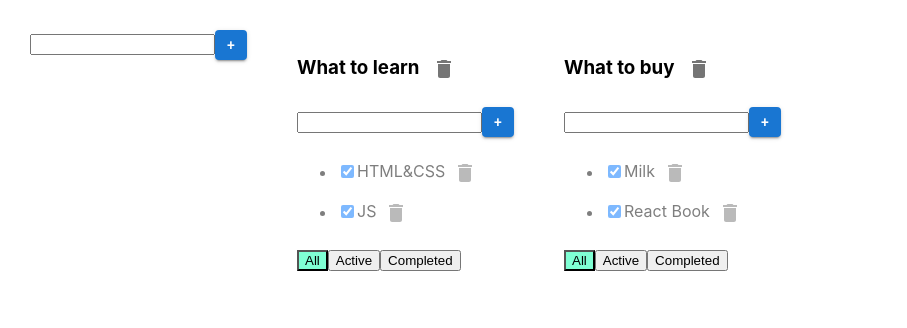
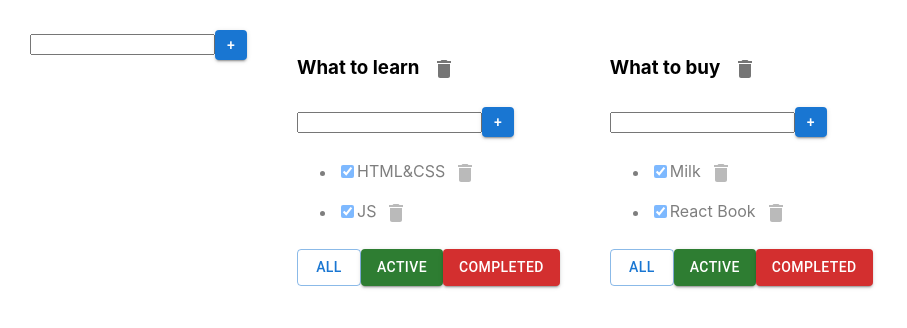
Before and after one commit to Alex-hapa/ToDoit-kamasutra, a React (Create React App) app: page / in a window 1280 px wide. Shown: the top 328 px of the page, without its empty margins (0-907 px from the left). Built offline with nearby package versions, Linux system fonts and the light colour scheme.

Commit message:
add styles to buttons to filter tasks

```diff
--- a/src/Todolist.tsx
+++ b/src/Todolist.tsx
@@ -4,6 +4,7 @@ import {AddItemForm} from './AddItemForm';
 import {EditableSpan} from './EditableSpan';
 import IconButton from '@mui/material/IconButton';
 import DeleteIcon from '@mui/icons-material/Delete';
+import Button from '@mui/material/Button';
 
 export type TaskType = {
     id: string
@@ -71,15 +72,15 @@ export function Todolist(props: PropsType) {
             }
         </ul>
         <div>
-            <button className={props.filter === 'all' ? "active-filter" : ""}
-                    onClick={onAllClickHandler}>All
-            </button>
-            <button className={props.filter === 'active' ? "active-filter" : ""}
-                    onClick={onActiveClickHandler}>Active
-            </button>
-            <button className={props.filter === 'completed' ? "active-filter" : ""}
-                    onClick={onCompletedClickHandler}>Completed
-            </button>
+            <Button variant={props.filter === 'all' ? 'outlined':"contained"} color="primary" onClick={onAllClickHandler}>
+                All
+            </Button>
+            <Button variant={props.filter === 'active' ? 'outlined':"contained"} color="success" onClick={onActiveClickHandler}>
+                Active
+            </Button>
+            <Button variant={props.filter === 'completed' ? 'outlined':"contained"} color="error" onClick={onCompletedClickHandler}>
+                Completed
+            </Button>
         </div>
     </div>
 }
```
